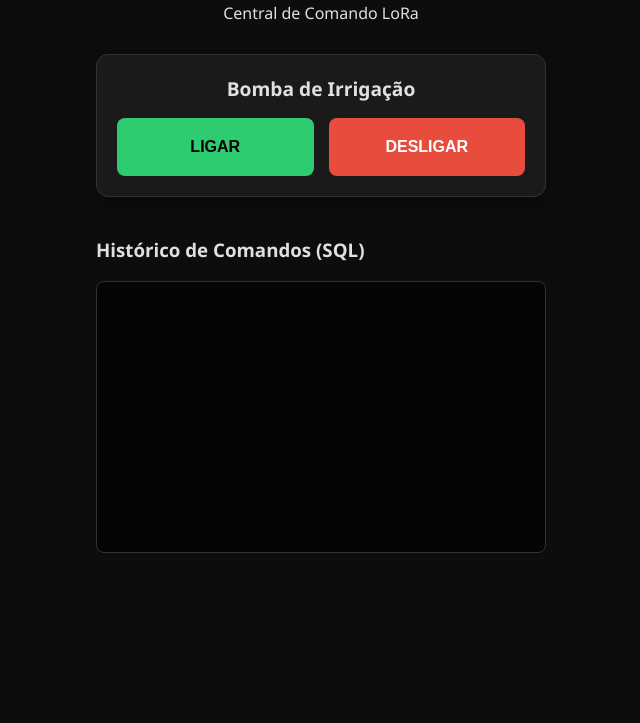
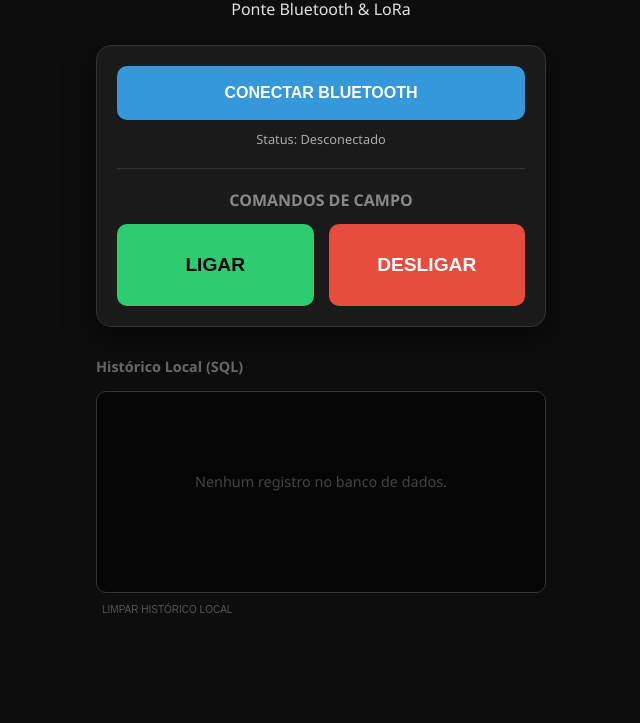
Before and after one commit to Isaacloss/centralteste, a plain HTML site: page index.html in a window 1280 px wide. Shown: the part 77-800 px from the top of the page, without its empty margins (319-959 px from the left). Drawn offline with nearby package versions, Linux system fonts and the light colour scheme.

Commit message:
Add files via upload

```diff
--- a/app.js
+++ b/app.js
@@ -4,47 +4,79 @@ db.version(1).stores({
     historico: '++id, dispositivo, acao, data'
 });
 
-// 2. Endereço IP do ESP32 (Ponte)
-const ESP_IP = "http://192.168.4.1";
+// 2. Configurações de UUID do Bluetooth (Iguais ao código do ESP32)
+const SERVICE_UUID = "4fafc201-1fb5-459e-8fcc-c5c9c331914b";
+const CHARACTERISTIC_UUID = "beb5483e-36e1-4688-b7f5-ea07361b26a8";
 
-// 3. Função Principal de Comando
-function executarAcao(disp, acao) {
-    // Adicionamos um número aleatório (t) para o navegador não cachear
-    const url = `http://192.168.4.1/comando?id=${disp}&val=${acao}&t=${Date.now()}`;
+let dispositivoBLE;
+let caracteristicaBLE;
 
-    console.log("Disparando comando...");
+// 3. Função para Conectar ao Bluetooth
+async function conectarBluetooth() {
+    const btn = document.getElementById('btn-conectar');
+    const statusTxt = document.getElementById('status');
 
-    // MÉTODO DA IMAGEM: O navegador dispara a requisição sem checar se tem internet
-    // É o jeito mais estável para redes locais sem gateway de saída
-    const img = new Image();
+    try {
+        console.log("Buscando dispositivo...");
+        dispositivoBLE = await navigator.bluetooth.requestDevice({
+            filters: [{ name: 'PluviTech_BLE' }],
+            optionalServices: [SERVICE_UUID]
+        });
 
-    img.onload = () => console.log("Comando entregue!");
-    img.onerror = () => console.log("Comando enviado (ignorado erro de resposta)");
+        statusTxt.innerText = "Status: Conectando...";
 
-    img.src = url;
+        const server = await dispositivoBLE.gatt.connect();
+        const service = await server.getPrimaryService(SERVICE_UUID);
+        caracteristicaBLE = await service.getCharacteristic(CHARACTERISTIC_UUID);
 
-    // Salva no SQL normalmente
-    db.historico.add({
-        dispositivo: disp,
-        acao: acao,
-        data: new Date().toLocaleString()
-    }).then(() => atualizarInterface());
+        statusTxt.innerText = "Status: Conectado via Bluetooth";
+        statusTxt.style.color = "#2ecc71";
+        btn.innerText = "DISPOSITIVO PAREADO";
+        btn.style.backgroundColor = "#27ae60";
+
+        // Monitor de desconexão
+        dispositivoBLE.addEventListener('gattserverdisconnected', () => {
+            statusTxt.innerText = "Status: Desconectado";
+            statusTxt.style.color = "#e74c3c";
+            btn.innerText = "CONECTAR BLUETOOTH";
+            btn.style.backgroundColor = "#3498db";
+        });
+
+    } catch (error) {
+        console.error("Erro Bluetooth:", error);
+        statusTxt.innerText = "Status: Falha na conexão";
+        alert("Erro: " + error.message);
+    }
 }
 
-// 4. Função para atualizar a lista na tela (Lendo do SQL)
-async function atualizarInterface() {
-    const lista = document.getElementById('lista-logs');
-    if (!lista) return;
+// 4. Função para Enviar Comando e Gravar no SQL
+async function executarAcao(disp, acao) {
+    const comando = `${disp}:${acao}`;
 
-    // Busca os últimos 10 registros no banco SQL
-    const logs = await db.historico.orderBy('id').reverse().limit(10).toArray();
+    if (!caracteristicaBLE) {
+        alert("Primeiro conecte o Bluetooth!");
+        return;
+    }
 
-    lista.innerHTML = logs.map(log => `
-        <div class="log-item">
-            <small>${log.data}</small> | <b>${log.dispositivo}</b>: ${log.acao}
-        </div>
-    `).join('');
+    try {
+        // Envio via Bluetooth
+        const encoder = new TextEncoder();
+        await caracteristicaBLE.writeValue(encoder.encode(comando));
+
+        // Grava no Banco de Dados Local (SQL)
+        await db.historico.add({
+            dispositivo: disp,
+            acao: acao,
+            data: new Date().toLocaleString()
+        });
+
+        console.log("Comando enviado: " + comando);
+        atualizarInterface();
+
+    } catch (error) {
+        console.error("Erro ao enviar:", error);
+        alert("Erro ao enviar comando. Verifique a conexão.");
+    }
 }
 
-// Inicializa a tela ao abrir o app
-atualizarInterface();
+// 5. Atualiza a lista na tela
--- a/index.html
+++ b/index.html
@@ -4,19 +4,31 @@
     <meta charset="UTF-8">
     <meta name="viewport" content="width=device-width, initial-scale=1.0">
     <title>PluviTech Central</title>
+
     <link rel="stylesheet" href="style.css">
+
+    <link rel="manifest" href="manifest.json">
+    <meta name="theme-color" content="#0d0d0d">
+
     <script src="https://unpkg.com/dexie/dist/dexie.js"></script>
 </head>
 <body>
 
     <div class="container">
         <header>
-            <h1>PLUVITECH <span class="version">V3</span></h1>
-            <p>Central de Comando LoRa</p>
+            <h1>PLUVITECH <span class="version">V5-BLE</span></h1>
+            <p>Ponte Bluetooth & LoRa</p>
         </header>
 
         <section class="control-card">
-            <h2>Bomba de Irrigação</h2>
+            <button class="btn-ble" id="btn-conectar" onclick="conectarBluetooth()">
+                CONECTAR BLUETOOTH
+            </button>
+            <div id="status">Status: Desconectado</div>
+
+            <hr style="border: 0; border-top: 1px solid #333; margin-bottom: 20px;">
+
+            <h2>Comandos de Campo</h2>
             <div class="button-group">
                 <button class="btn btn-on" onclick="executarAcao('BOMBA_01', 'LIGAR')">LIGAR</button>
                 <button class="btn btn-off" onclick="executarAcao('BOMBA_01', 'DESLIGAR')">DESLIGAR</button>
@@ -24,10 +36,13 @@
         </section>
 
         <section class="log-section">
-            <h3>Histórico de Comandos (SQL)</h3>
+            <h3>Histórico Local (SQL)</h3>
             <div id="lista-logs" class="log-container">
-                <p class="empty-msg">Nenhum comando enviado ainda.</p>
+                <p class="empty-msg">Nenhum registro no banco de dados.</p>
             </div>
+            <button onclick="limparHistorico()" style="background:none; border:none; color:#555; font-size:10px; cursor:pointer; margin-top:10px;">
+                LIMPAR HISTÓRICO LOCAL
+            </button>
         </section>
     </div>
 
--- a/style.css
+++ b/style.css
@@ -4,13 +4,14 @@
     --text-primary: #e0e0e0;
     --accent-green: #2ecc71;
     --accent-red: #e74c3c;
+    --accent-blue: #3498db;
     --border-color: #333;
 }
 
 body {
     background-color: var(--bg-color);
     color: var(--text-primary);
-    font-family: 'Segoe UI', Roboto, sans-serif;
+    font-family: 'Segoe UI', Roboto, Arial, sans-serif;
     margin: 0;
     padding: 20px;
     display: flex;
@@ -24,37 +25,63 @@ body {
 
 header {
     text-align: center;
-    margin-bottom: 30px;
+    margin-bottom: 25px;
 }
 
 header h1 {
     margin: 0;
     color: var(--accent-green);
     letter-spacing: 2px;
+    font-size: 1.8rem;
 }
 
 .version {
-    font-size: 0.5em;
+    font-size: 0.4em;
+    background: #333;
+    padding: 3px 8px;
+    border-radius: 4px;
     vertical-align: middle;
-    background: #333;
-    padding: 2px 8px;
-    border-radius: 4px;
 }
 
+/* Card de Controle */
 .control-card {
     background: var(--card-bg);
     border: 1px solid var(--border-color);
     padding: 20px;
-    border-radius: 12px;
-    box-shadow: 0 10px 20px rgba(0,0,0,0.3);
+    border-radius: 15px;
+    box-shadow: 0 10px 30px rgba(0,0,0,0.5);
 }
 
 .control-card h2 {
-    margin-top: 0;
-    font-size: 1.2rem;
+    font-size: 1rem;
     text-align: center;
+    color: #888;
+    text-transform: uppercase;
 }
 
+/* Botão Bluetooth */
+.btn-ble {
+    background-color: var(--accent-blue);
+    color: white;
+    width: 100%;
+    padding: 18px;
+    border: none;
+    border-radius: 10px;
+    font-weight: bold;
+    font-size: 1rem;
+    cursor: pointer;
+    margin-bottom: 10px;
+    transition: background 0.3s;
+}
+
+#status {
+    text-align: center;
+    font-size: 0.8rem;
+    margin-bottom: 20px;
+    color: #aaa;
+}
+
+/* Grupo de Botões Ligar/Desligar */
 .button-group {
     display: flex;
     gap: 15px;
@@ -62,11 +89,11 @@ header h1 {
 
 .btn {
     flex: 1;
-    padding: 20px;
+    padding: 30px 10px;
     border: none;
-    border-radius: 8px;
+    border-radius: 10px;
     font-weight: bold;
-    font-size: 1rem;
+    font-size: 1.2rem;
     cursor: pointer;
     transition: transform 0.1s;
 }
@@ -78,30 +105,37 @@ header h1 {
 .btn-on { background-color: var(--accent-green); color: #000; }
 .btn-off { background-color: var(--accent-red); color: #fff; }
 
+/* Seção de Logs */
 .log-section {
-    margin-top: 40px;
+    margin-top: 30px;
+}
+
+.log-section h3 {
+    font-size: 0.9rem;
+    color: #666;
 }
 
 .log-container {
     background: #050505;
     border: 1px solid var(--border-color);
-    height: 250px;
+    height: 180px;
     overflow-y: auto;
-    border-radius: 8px;
+    border-radius: 10px;
     padding: 10px;
+}
+
+.log-item {
+    padding: 10px 0;
+    border-bottom: 1px solid #222;
     font-family: 'Courier New', monospace;
     font-size: 0.85rem;
 }
 
-.log-item {
-    padding: 8px 0;
-    border-bottom: 1px solid #222;
-    animation: fadeIn 0.3s ease-in;
+.log-item small { color: #666; }
+
+.empty-msg {
+    color: #444;
+    text-align: center;
+    margin-top: 70px;
+    font-size: 0.9rem;
 }
-
-.empty-msg { color: #555; text-align: center; }
-
-@keyframes fadeIn {
-    from { opacity: 0; transform: translateY(-5px); }
-    to { opacity: 1; transform: translateY(0); }
-}
```
